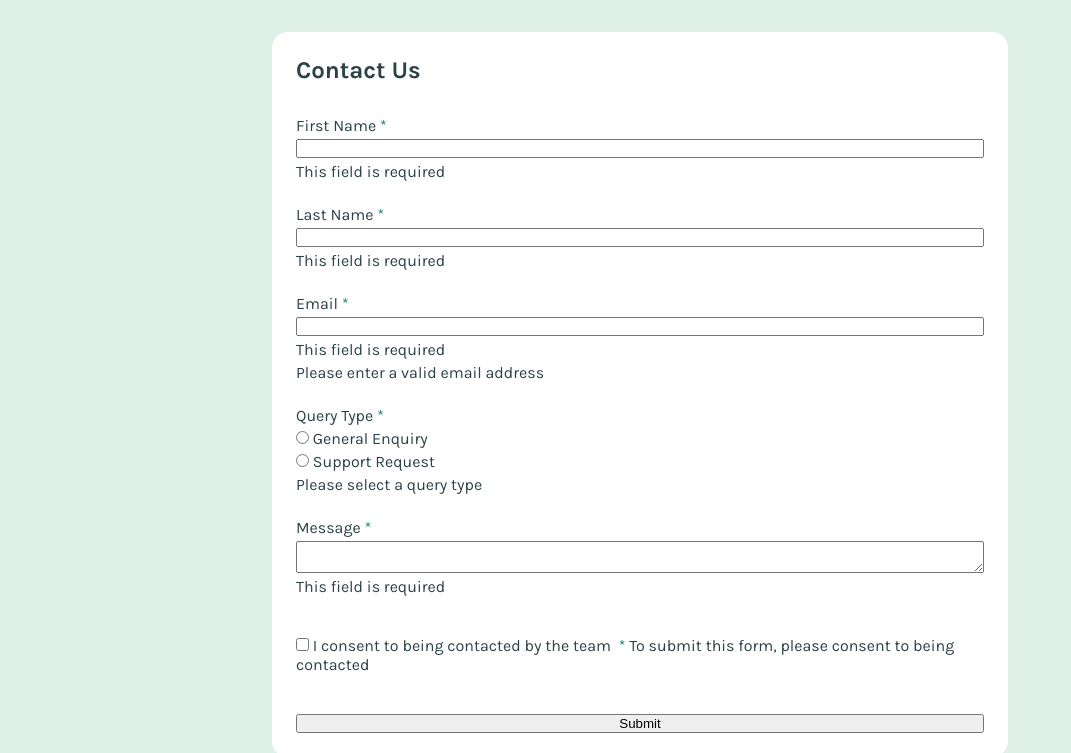
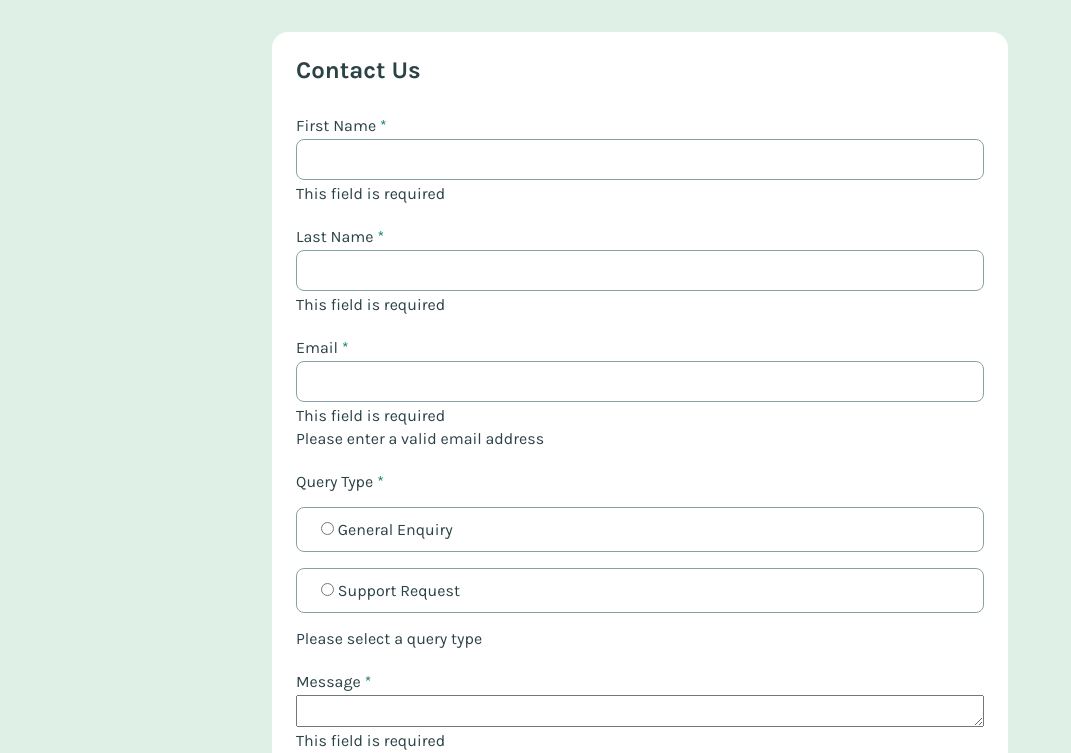
Before and after one commit to priyavrat8065/contact-us-form, a plain HTML site: page index.html in a window 1280 px wide. Shown: the top 753 px of the page, without its empty margins (0-1071 px from the left). Drawn offline with Linux system fonts and the light colour scheme.

Commit message:
style text box

```diff
--- a/style.css
+++ b/style.css
@@ -94,3 +94,14 @@ form {
   margin-left:var(--spacing-100);
   color:var(--button-bg);
 }
+/* QUERY */
+.query {
+  /* OVERRIDE SPACING-100 ABOVE */
+  gap:var(--spacing-200);
+}
+/* INPUT TEXT BOX AND QUERY TYPE BORDER */
+.query-type, .form-container div input {
+  border:1px solid var(--textbox-border-color);
+  padding: var(--spacing-150) var(--spacing-300);
+  border-radius:8px;
+}
```
